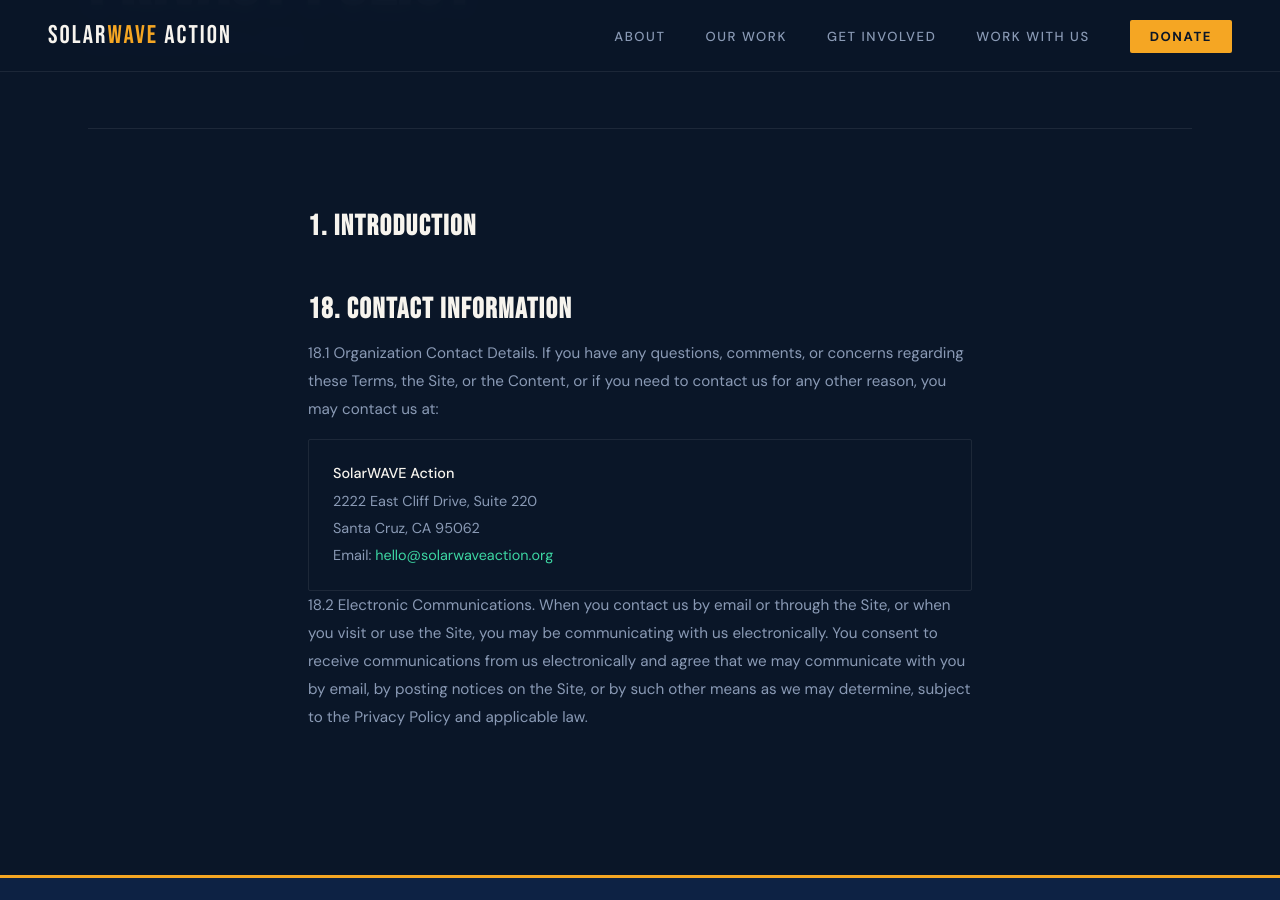
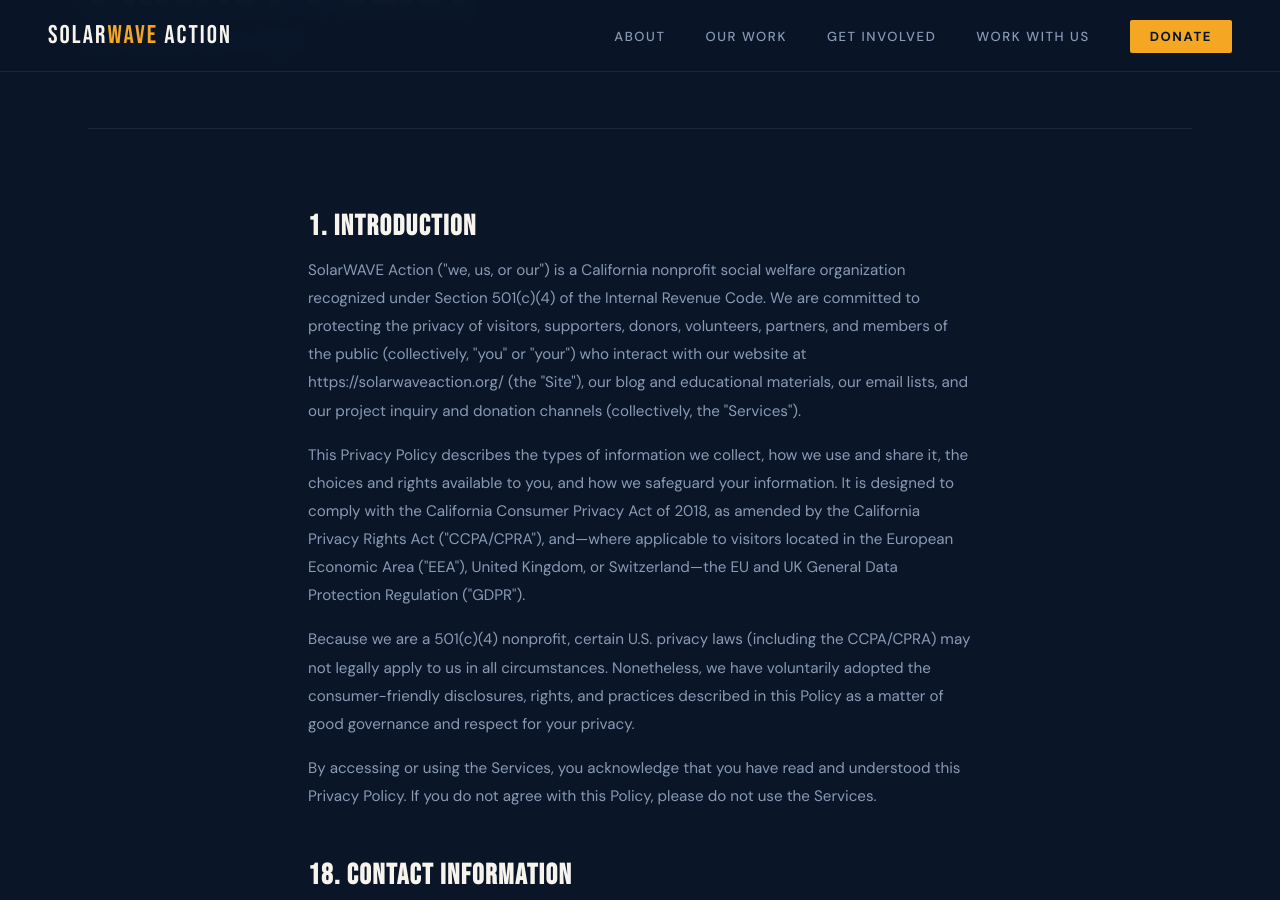
Before and after one commit to SolarWAVE-Action/solarwave-website, a Jekyll site: the page built from privacy/privacy.html, in a window 1280 px wide and 900 px high, scrolled down 253 px. Built offline with Jekyll 4.4.1, drawn with Linux system fonts in a browser that asks for light colours.

Commit message:
adding back text

```diff
--- a/privacy/privacy.html
+++ b/privacy/privacy.html
@@ -113,6 +113,30 @@
 
 <div class="privacy-body">
   <h2>1. Introduction</h2>
+    <p>SolarWAVE Action (&quot;we, us, or our&quot;) is a California nonprofit
+    social welfare organization recognized under Section 501(c)(4) of the
+    Internal Revenue Code. We are committed to protecting the privacy of
+    visitors, supporters, donors, volunteers, partners, and members of the
+    public (collectively, &quot;you&quot; or &quot;your&quot;) who interact
+    with our website at https://solarwaveaction.org/ (the &quot;Site&quot;),
+    our blog and educational materials, our email lists, and our project
+    inquiry and donation channels (collectively, the &quot;Services&quot;).</p>
+  <p>This Privacy Policy describes the types of information we collect, how
+    we use and share it, the choices and rights available to you, and how we
+    safeguard your information. It is designed to comply with the California
+    Consumer Privacy Act of 2018, as amended by the California Privacy
+    Rights Act (&quot;CCPA/CPRA&quot;), and—where applicable to visitors
+    located in the European Economic Area (&quot;EEA&quot;), United Kingdom,
+    or Switzerland—the EU and UK General Data Protection Regulation
+    (&quot;GDPR&quot;).</p>
+  <p>Because we are a 501(c)(4) nonprofit, certain U.S. privacy laws
+    (including the CCPA/CPRA) may not legally apply to us in all
+    circumstances. Nonetheless, we have voluntarily adopted the
+    consumer-friendly disclosures, rights, and practices described in this
+    Policy as a matter of good governance and respect for your privacy.</p>
+  <p>By accessing or using the Services, you acknowledge that you have read
+    and understood this Privacy Policy. If you do not agree with this Policy,
+    please do not use the Services.</p>
 
   <h2>18. Contact Information</h2>
   <p>18.1 Organization Contact Details. If you have any questions, comments, or concerns regarding
```
